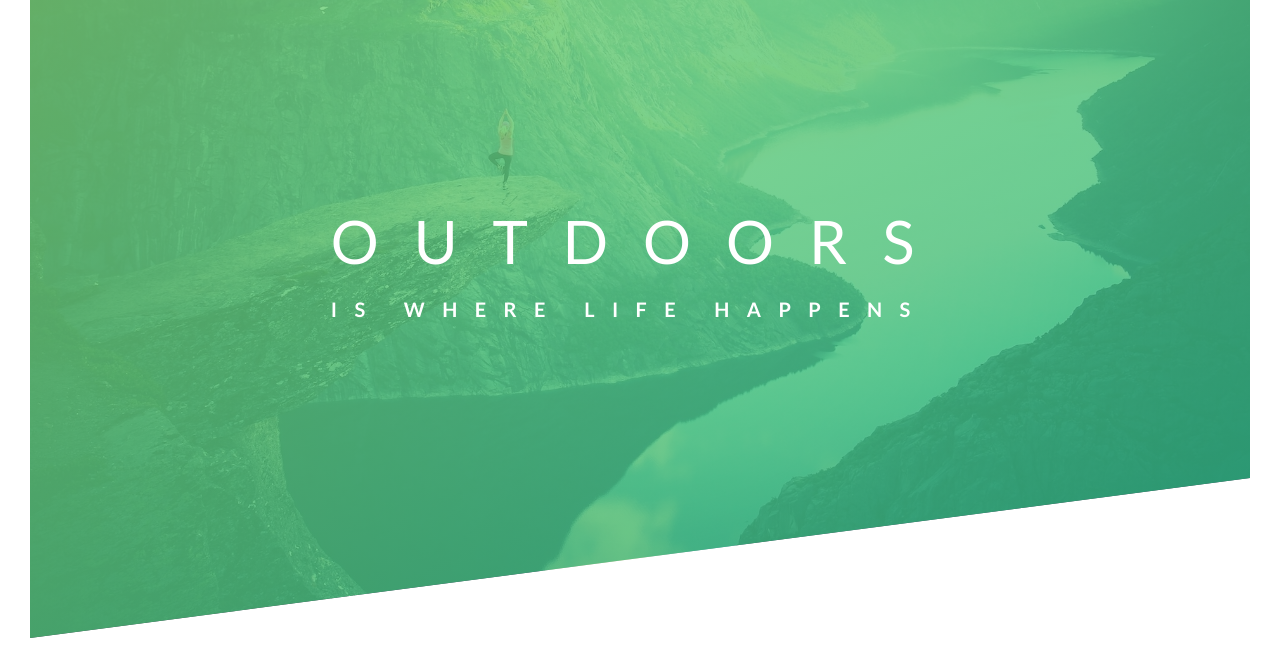
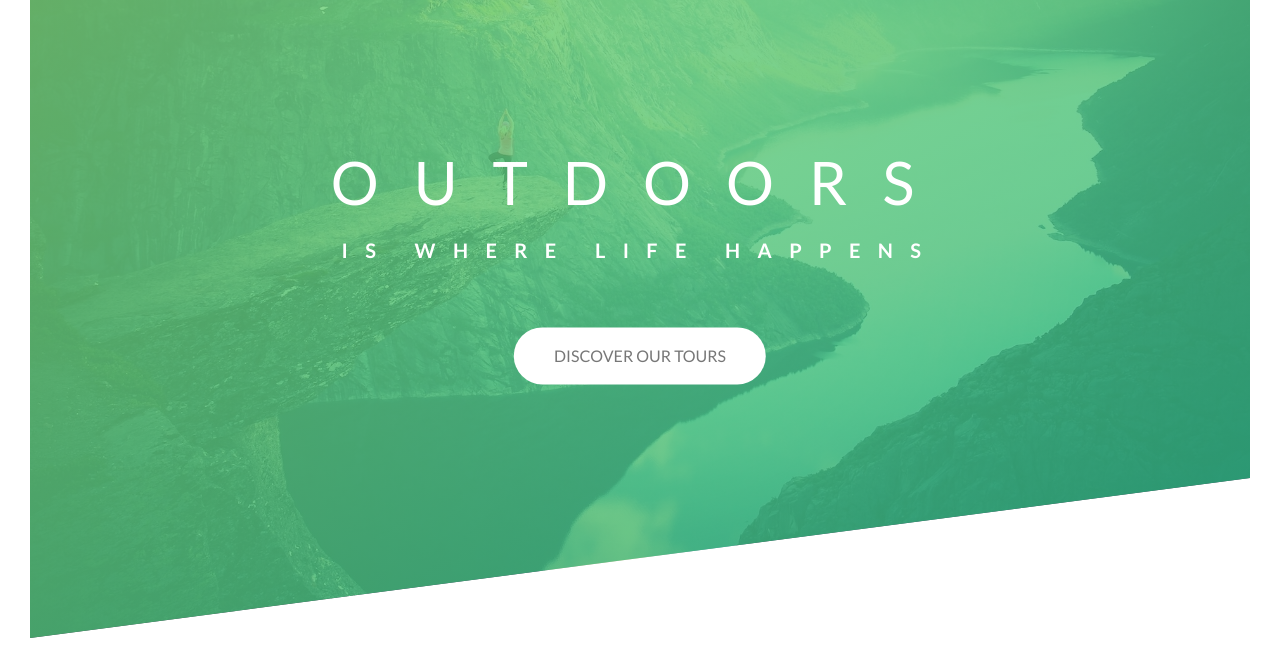
Before and after one commit to laripinneiro/natours, a plain HTML site: page index.html in a window 1280 px wide. Shown: the part 152-820 px from the top of the page. Drawn offline with Linux system fonts and the light colour scheme.

Commit message:
building the header: button

```diff
--- a/assets/css/style.css
+++ b/assets/css/style.css
@@ -43,11 +43,13 @@ body {
 	top: 50%;
 	left: 50%;
 	transform: translate(-50%, -50%);
+	text-align: center;
 }
 
 .heading-primary {
 	color: #fff;
 	text-transform: uppercase;
+	margin-bottom: 60px;
 }
 
 .heading-primary-main {
@@ -103,3 +105,28 @@ body {
 		transform: translateX(0);
 	}
 }
+
+.btn:link,
+.btn:visited {
+	text-transform: uppercase;
+	text-decoration: none;
+	padding: 15px 40px;
+	display: inline-block;
+	border-radius: 100px;
+	transition: all 0.2s;
+}
+
+.btn:hover {
+	transform: translateY(-3px);
+	box-shadow: 0 10px 20px rgba(0, 0, 0, 0.2);
+}
+
+.btn:active {
+	transform: translateY(-1px);
+	box-shadow: 0 10px 10px rgba(0, 0, 0, 0.2);
+}
+
+.btn-white {
+	background-color: #fff;
+	color: #777;
+}
--- a/index.html
+++ b/index.html
@@ -23,6 +23,8 @@
                 <span class="heading-primary-main">Outdoors</span>
                 <span class="heading-primary-sub">Is where life happens</span>
             </h1>
+
+            <a href="#" class="btn btn-white">Discover our tours</a>
         </div>
     </header>
 
```
